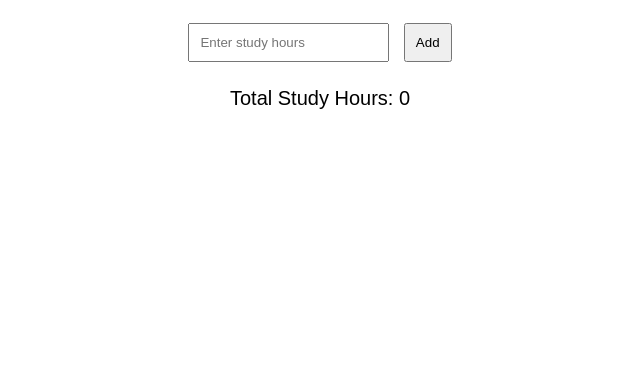
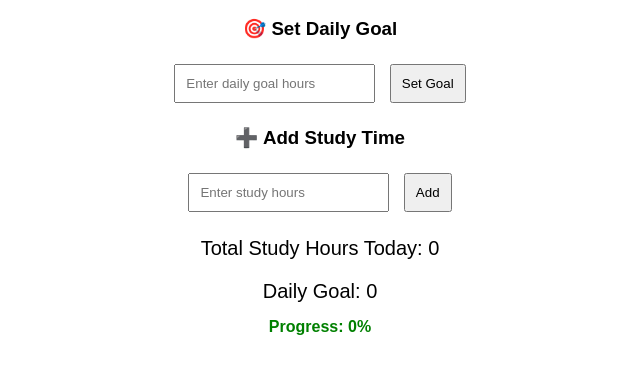
Before and after one commit to yejun7417/my-study-tracker, a plain HTML site: page index.html in a window 1280 px wide. Shown: the part 91-464 px from the top of the page, without its empty margins (320-960 px from the left). Drawn offline with Linux system fonts and the light colour scheme.

Commit message:
하루 목표 시간 설정 추가

```diff
--- a/index.html
+++ b/index.html
@@ -16,28 +16,66 @@
       font-size: 20px;
       margin-top: 20px;
     }
+    .progress {
+      margin-top: 15px;
+      font-weight: bold;
+      color: green;
+    }
   </style>
 </head>
 <body>
 
   <h1>📚 My Study Tracker</h1>
 
+  <h3>🎯 Set Daily Goal</h3>
+  <input type="number" id="goalInput" placeholder="Enter daily goal hours">
+  <button onclick="setGoal()">Set Goal</button>
+
+  <h3>➕ Add Study Time</h3>
   <input type="number" id="hours" placeholder="Enter study hours">
   <button onclick="addHours()">Add</button>
 
   <div class="box">
-    Total Study Hours: <span id="total">0</span>
+    Total Study Hours Today: <span id="total">0</span>
+  </div>
+
+  <div class="box">
+    Daily Goal: <span id="goal">0</span>
+  </div>
+
+  <div class="progress">
+    Progress: <span id="progress">0%</span>
   </div>
 
 <script>
   let total = localStorage.getItem("totalHours") || 0;
+  let goal = localStorage.getItem("dailyGoal") || 0;
+
   document.getElementById("total").innerText = total;
+  document.getElementById("goal").innerText = goal;
+
+  updateProgress();
+
+  function setGoal() {
+    goal = document.getElementById("goalInput").value;
+    localStorage.setItem("dailyGoal", goal);
+    document.getElementById("goal").innerText = goal;
+    updateProgress();
+  }
 
   function addHours() {
     let hours = document.getElementById("hours").value;
     total = Number(total) + Number(hours);
     localStorage.setItem("totalHours", total);
     document.getElementById("total").innerText = total;
+    updateProgress();
+  }
+
+  function updateProgress() {
+    if (goal > 0) {
+      let percent = Math.min((total / goal) * 100, 100);
+      document.getElementById("progress").innerText = percent.toFixed(1) + "%";
+    }
   }
 </script>
 
```
